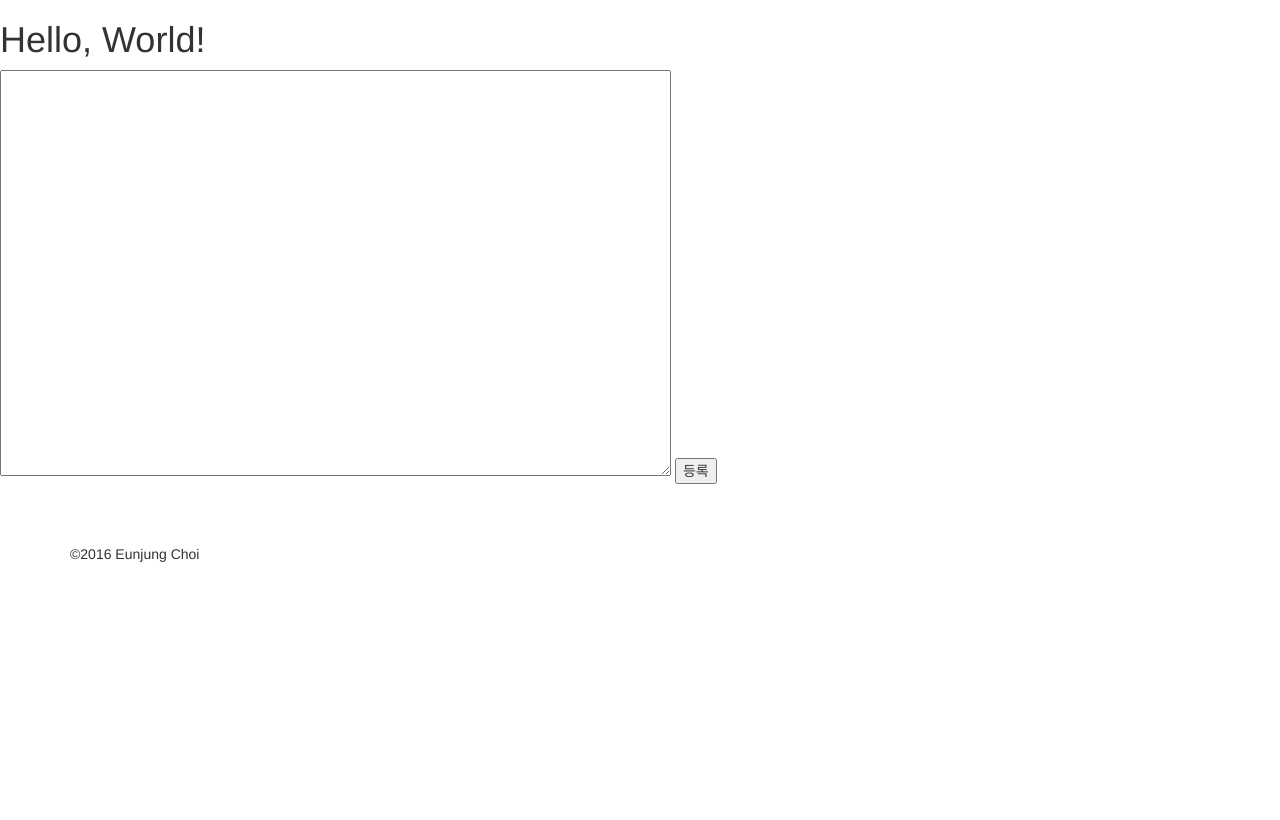
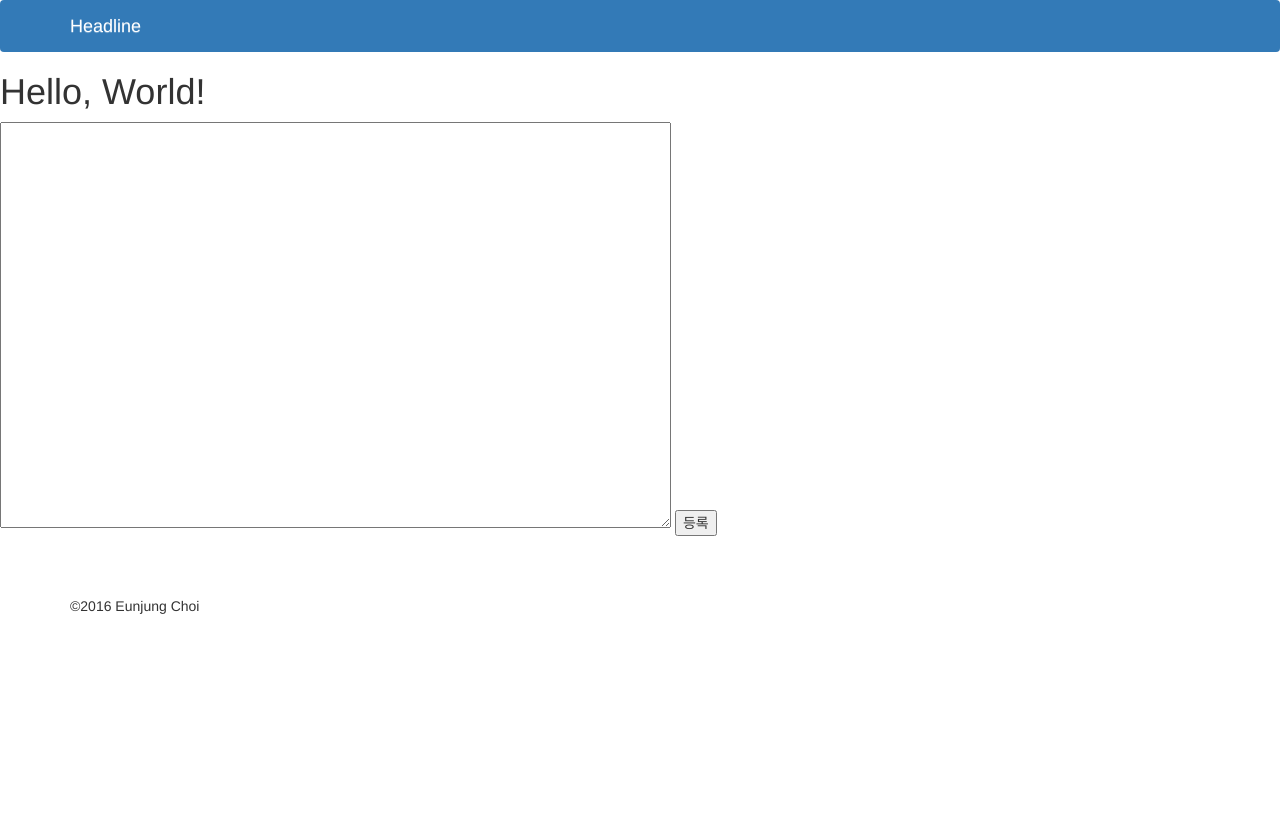
Before and after one commit to eunjungchoi/flask_toy, a Flask app: page / in a window 1280 px wide. After the commit the page ends 614 px from the top, so only its background shows below. Run offline with Flask 2, Linux system fonts and the light colour scheme; parts of the project's set-up code (start-up, migrations or seed data) failed here and were passed over; some libraries are stand-ins or nearby versions.

Commit message:
ADD navbar-header

```diff
--- a/templates/index.html
+++ b/templates/index.html
@@ -25,7 +25,16 @@
       	}
     </style>
   </head>
-  <body>
+
+  <body style="margin-bottom:10px">
+    <nav id="nav" class="navbar navbar-dark bg-primary">
+      <div class="container">
+        <div class="navbar-header">
+          <a class="navbar-brand" style="color:#ffffff" href="{{ url_for('index') }}">Headline</a>
+        </div>
+      </div>
+    </nav>
+
     <h1>Hello, World!</h1>
     <form action="{{ url_for('index') }}" method="POST">
       <textarea name="text" cols="80" rows="20"></textarea>
```
Lines whose indentation alone changed are shown as unchanged.
